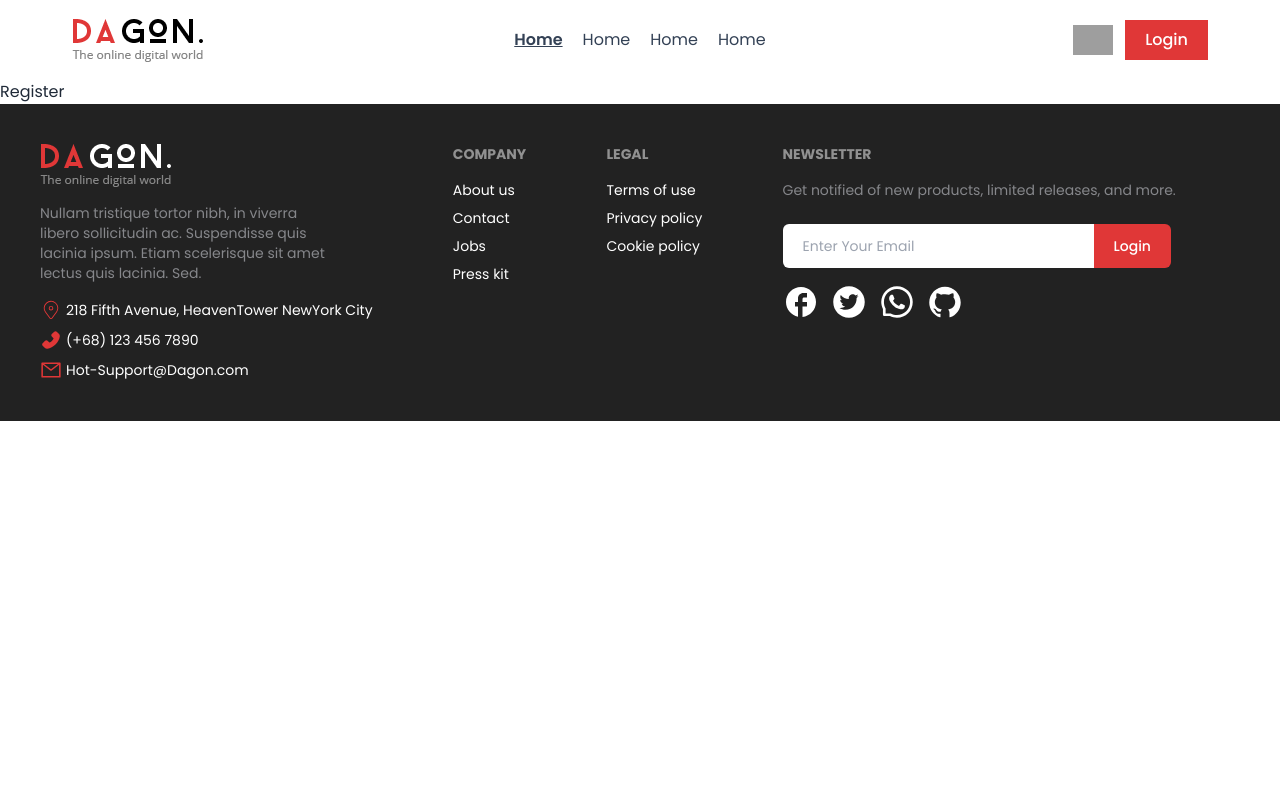
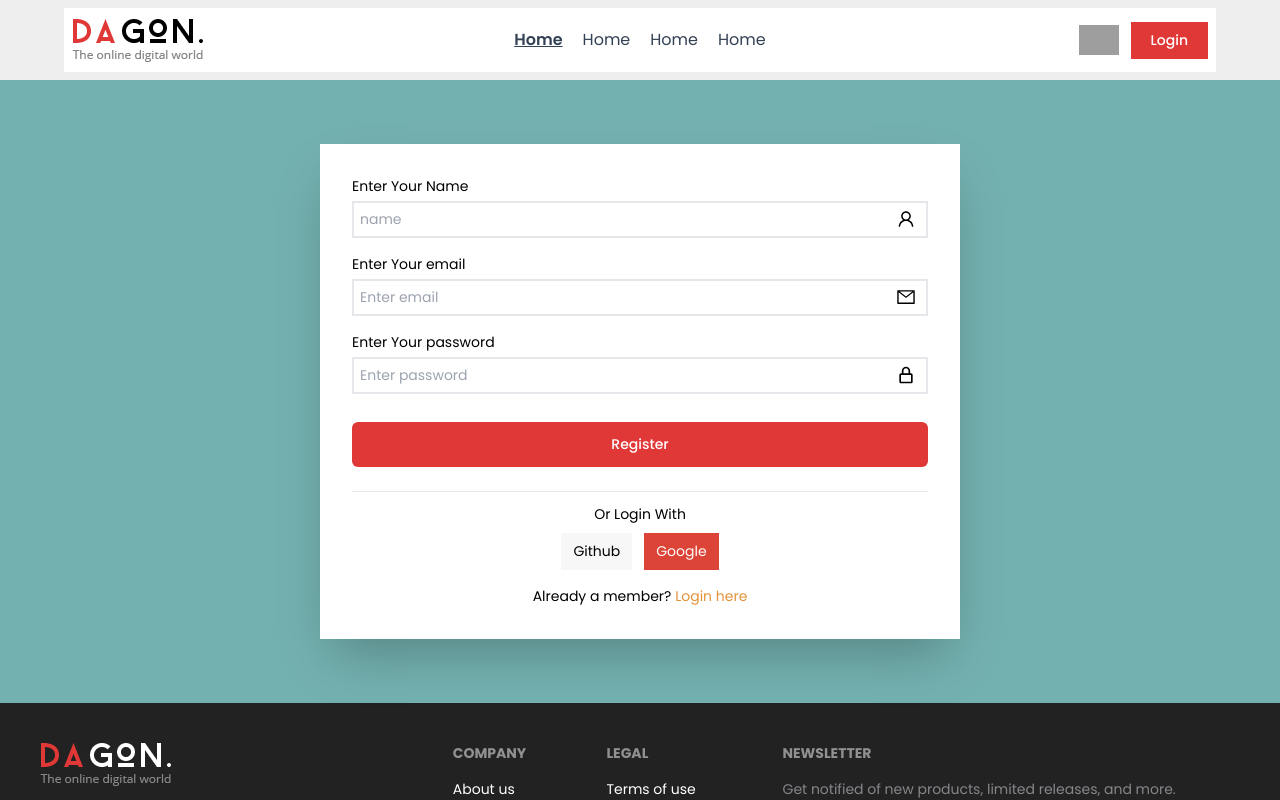
Before and after one commit to Rakibki/Brand_shop_-client-, a React (Vite) app: page /register in a window 1280 px wide. Shown: the top 800 px of the page. Built offline with nearby package versions, Linux system fonts and the light colour scheme; grey boxes are pictures that could not be loaded.

Commit message:
implement banner section

```diff
--- a/package.json
+++ b/package.json
@@ -18,7 +18,8 @@
     "react-dom": "^18.2.0",
     "react-icons": "^4.11.0",
     "react-router-dom": "^6.17.0",
-    "sort-by": "^1.2.0"
+    "sort-by": "^1.2.0",
+    "swiper": "^10.3.1"
   },
   "devDependencies": {
     "@types/react": "^18.2.15",
--- /dev/null
+++ b/src/components/banner/Banner.jsx
@@ -0,0 +1,55 @@
+import React, { useRef, useState } from 'react';
+// Import Swiper React components
+import { Swiper, SwiperSlide } from 'swiper/react';
+
+// Import Swiper styles
+import 'swiper/css';
+import 'swiper/css/pagination';
+import 'swiper/css/navigation';
+
+import './style.css';
+
+// import required modules
+import { Autoplay, Pagination, Navigation } from 'swiper/modules';
+
+const Banner = ()  => {
+  const progressCircle = useRef(null);
+  const progressContent = useRef(null);
+  const onAutoplayTimeLeft = (s, time, progress) => {
+    progressCircle.current.style.setProperty('--progress', 1 - progress);
+    progressContent.current.textContent = `${Math.ceil(time / 1000)}s`;
+  };
+  return (
+    <>
+      <Swiper
+        spaceBetween={30}
+        centeredSlides={true}
+        autoplay={{
+          delay: 2500,
+          disableOnInteraction: false,
+        }}
+        pagination={{
+          clickable: true,
+        }}
+        navigation={true}
+        modules={[Autoplay, Pagination, Navigation]}
+        onAutoplayTimeLeft={onAutoplayTimeLeft}
+        className="mySwiper"
+      >
+        <SwiperSlide>Slide 1</SwiperSlide>
+        <SwiperSlide>Slide 2</SwiperSlide>
+        <SwiperSlide>Slide 3</SwiperSlide>
+
+        <div className="autoplay-progress" slot="container-end">
+          <svg viewBox="0 0 48 48" ref={progressCircle}>
+            <circle cx="24" cy="24" r="20"></circle>
+          </svg>
+          <span ref={progressContent}></span>
+        </div>
+      </Swiper>
+    </>
+  );
+}
+
+
+export default Banner
--- /dev/null
+++ b/src/components/banner/style.css
@@ -0,0 +1,70 @@
+#app {
+    height: 100%;
+  }
+  html,
+  body {
+    position: relative;
+    height: 100%;
+  }
+
+  body {
+    background: #eee;
+    font-family: Helvetica Neue, Helvetica, Arial, sans-serif;
+    font-size: 14px;
+    color: #000;
+    margin: 0;
+    padding: 0;
+  }
+
+  .swiper {
+    width: 100%;
+    height: 100%;
+  }
+
+  .swiper-slide {
+    text-align: center;
+    font-size: 18px;
+    background: #fff;
+
+    /* Center slide text vertically */
+    display: flex;
+    justify-content: center;
+    align-items: center;
+  }
+
+  .swiper-slide img {
+    display: block;
+    width: 100%;
+    height: 100%;
+    object-fit: cover;
+  }
+
+  .autoplay-progress {
+    position: absolute;
+    right: 16px;
+    bottom: 16px;
+    z-index: 10;
+    width: 48px;
+    height: 48px;
+    display: flex;
+    align-items: center;
+    justify-content: center;
+    font-weight: bold;
+    color: var(--swiper-theme-color);
+  }
+
+  .autoplay-progress svg {
+    --progress: 0;
+    position: absolute;
+    left: 0;
+    top: 0px;
+    z-index: 10;
+    width: 100%;
+    height: 100%;
+    stroke-width: 4px;
+    stroke: var(--swiper-theme-color);
+    fill: none;
+    stroke-dashoffset: calc(125.6 * (1 - var(--progress)));
+    stroke-dasharray: 125.6;
+    transform: rotate(-90deg);
+  }
--- a/src/pages/home/Home.jsx
+++ b/src/pages/home/Home.jsx
@@ -1,8 +1,11 @@
 import React from 'react'
+import Banner from '../../components/banner/Banner'
 
 const Home = () => {
   return (
-    <div>Home</div>
+    <div>
+      <Banner />
+    </div>
   )
 }
 
--- a/src/pages/login/Login.jsx
+++ b/src/pages/login/Login.jsx
@@ -1,9 +1,85 @@
-import React from 'react'
+import React from "react";
+import { AiOutlineUser, AiOutlineMail } from "react-icons/ai";
+import { BiLockAlt } from "react-icons/bi";
+import { Link } from "react-router-dom";
 
 const Login = () => {
+
+    const handleLogin = (e) => {
+        e.preventDefault()
+        const email = e.target.email.value
+        const password = e.target.password.value
+        console.log(email, password);
+    }
+
   return (
-    <div>Login</div>
-  )
-}
+    <div className="w-full py-16 flex justify-center bg-[#73b1b0]">
+      <div className="w-[80%] shadow-2xl p-8 bg-white md:w-[70%] lg:w-[50%]">
+        <form onSubmit={handleLogin}>
+          <div className="mb-4">
+            <label htmlFor="email">Enter Your email</label> <br />
+            <div className="relative">
+              <input
+                className="outline-none focus:border-[#e03737] border-2 w-full p-1.5 mt-1"
+                type="email"
+                id="email"
+                name="email"
+                placeholder="Enter email"
+              />
+              <AiOutlineMail className="absolute text-xl top-3 right-3" />
+            </div>
+          </div>
 
-export default Login
+          <div className="mb-4">
+            <label htmlFor="password">Enter Your password</label> <br />
+            <div className="relative">
+              <input
+                className="outline-none focus:border-[#e03737] border-2 w-full p-1.5 mt-1"
+                type="password"
+                id="password"
+                name="password"
+                placeholder="Enter password"
+              />
+              <BiLockAlt className="absolute text-xl top-3 right-3" />
+            </div>
+          </div>
+          <button className="py-3 px-5 rounded-md w-full mt-3 font-medium hover:opacity-70 bg-[#e03737] text-white">
+            {" "}
+            Login{" "}
+          </button>
+        </form>
+
+        <div className="mt-6">
+          <hr />
+          <h2 className="mb-2 mt-3 text-center">Or Login With</h2>
+          <div className="flex justify-center">
+            <div className="flex gap-3">
+              <button
+                // onClick={hangleGithubLogin}
+                className="bg-[#f7f7f7] px-3 py-2 text-black"
+              >
+                Github
+              </button>
+              <button
+                // onClick={handleGoogleLogin}
+                className="bg-[#db4437] px-3 py-2 text-white"
+              >
+                Google
+              </button>
+            </div>
+          </div>
+          <p className="text-center mt-4">
+            <p className="text-center mt-4">
+              Don't have an account?{" "}
+              <Link className="text-[#e49239]" to={"/register"}>
+                Register here
+              </Link>
+            </p>
+          </p>
+        </div>
+      </div>
+    </div>
+  );
+};
+
+export default Login;
--- a/src/pages/register/Register.jsx
+++ b/src/pages/register/Register.jsx
@@ -1,9 +1,101 @@
-import React from 'react'
+import React from "react";
+import { AiOutlineUser, AiOutlineMail } from "react-icons/ai";
+import { BiLockAlt } from "react-icons/bi";
+import { Link } from "react-router-dom";
 
 const Register = () => {
+
+    const handleRegister = (e) => {
+        e.preventDefault()
+        const name = e.target.name.value
+        const email = e.target.email.value
+        const password = e.target.password.value
+        console.log(name, email, password);
+    }
+
   return (
-    <div>Register</div>
-  )
-}
+    <div className="w-full py-16 flex justify-center bg-[#73b1b0]">
+      <div className="w-[80%] shadow-2xl p-8 bg-white md:w-[70%] lg:w-[50%]">
+        <form onSubmit={handleRegister}>
+          <div className="mb-4">
+            <label htmlFor="name">Enter Your Name</label> <br />
+            <div className="relative">
+              <input
+                className="outline-none focus:border-[#e03737] border-2 w-full p-1.5 mt-1"
+                type="text"
+                id="name"
+                name="name"
+                placeholder="name"
+              />
+              <AiOutlineUser className="absolute text-xl top-3 right-3" />
+            </div>
+          </div>
 
-export default Register
+          <div className="mb-4">
+            <label htmlFor="email">Enter Your email</label> <br />
+            <div className="relative">
+              <input
+                className="outline-none focus:border-[#e03737] border-2 w-full p-1.5 mt-1"
+                type="email"
+                id="email"
+                name="email"
+                placeholder="Enter email"
+              />
+              <AiOutlineMail className="absolute text-xl top-3 right-3" />
+            </div>
+          </div>
+
+          <div className="mb-4">
+            <label htmlFor="password">Enter Your password</label> <br />
+            <div className="relative">
+              <input
+                className="outline-none focus:border-[#e03737] border-2 w-full p-1.5 mt-1"
+                type="password"
+                id="password"
+                name="password"
+                placeholder="Enter password"
+              />
+              <BiLockAlt className="absolute text-xl top-3 right-3" />
+            </div>
+          </div>
+          <button className="py-3 px-5 rounded-md w-full mt-3 font-medium hover:opacity-70 bg-[#e03737] text-white">
+            {" "}
+            Register{" "}
+          </button>
+        </form>
+
+        <div className="mt-6">
+            <hr />
+          <h2 className="mb-2 mt-3 text-center">Or Login With</h2>
+          <div className="flex justify-center">
+
+            <div className="flex gap-3">
+            <button
+                // onClick={hangleGithubLogin}
+                className="bg-[#f7f7f7] px-3 py-2 text-black"
+              >
+                Github
+              </button>
+              <button
+                // onClick={handleGoogleLogin}
+                className="bg-[#db4437] px-3 py-2 text-white"
+              >
+                Google
+              </button>
+            </div>
+          </div>
+          <p className="text-center mt-4">
+          <p className="text-center mt-4">
+            Already a member?{" "}
+            <Link className="text-[#e49239]" to={"/login"}>
+              Login here
+            </Link>
+          </p>
+          </p>
+        </div>
+      </div>
+    </div>
+  );
+};
+
+export default Register;
--- a/src/router/Route.jsx
+++ b/src/router/Route.jsx
@@ -5,6 +5,7 @@ import MainLayout from "../layout/MainLayout";
 import Home from "../pages/home/Home";
 import Error from "../pages/error/Error";
 import Register from "../pages/register/Register";
+import Login from "../pages/login/Login";
 
 
   const router = createBrowserRouter([
@@ -20,6 +21,10 @@ import Register from "../pages/register/Register";
         {
           path: "/register",
           element: <Register />
+        },
+        {
+          path: "/login",
+          element: <Login />
         }
       ]
     },
```
Also changed, not shown: 1 other file (tests, documents, lock files or other folders).
